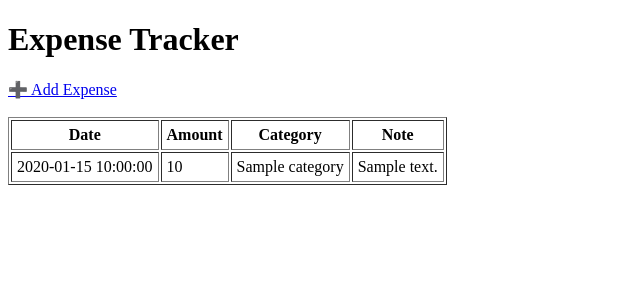
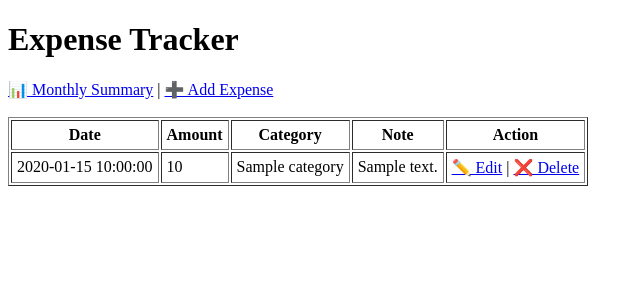
Before and after one commit to diishha/expense-tracker, a Flask app: template templates/index.html in a window 1280 px wide. Shown: the top 300 px of the page, without its empty margins (0-643 px from the left). Run offline with Flask 3, Linux system fonts and the light colour scheme; the template is opened without the code that fills it: most values are stand-ins (such as "Sample title", 1, 10 or a date in 2020).

Commit message:
Add monthly summary page with totals per month

```diff
--- a/app.py
+++ b/app.py
@@ -3,11 +3,14 @@ from expense_tracker import read_expenses, write_expenses
 
 app = Flask(__name__)
 
+# Home page – show all expenses
 @app.route("/")
 def home():
     expenses = read_expenses()
     return render_template("index.html", expenses=expenses)
 
+
+# Add expense page
 @app.route("/add", methods=["GET", "POST"])
 def add_expense():
     if request.method == "POST":
@@ -28,5 +31,68 @@ def add_expense():
 
     return render_template("add.html")
 
+
+# Delete expense
+@app.route("/delete/<int:expense_id>")
+def delete_expense(expense_id):
+    expenses = read_expenses()
+
+    updated_expenses = []
+    for expense in expenses:
+        if int(expense["id"]) != expense_id:
+            updated_expenses.append(expense)
+
+    write_expenses(updated_expenses)
+    return redirect("/")
+
+# Edit expense
+@app.route("/edit/<int:expense_id>", methods=["GET", "POST"])
+def edit_expense(expense_id):
+    expenses = read_expenses()
+
+    # Find the expense to edit
+    expense_to_edit = None
+    for expense in expenses:
+        if int(expense["id"]) == expense_id:
+            expense_to_edit = expense
+            break
+
+    if not expense_to_edit:
+        return redirect("/")  # if ID not found
+
+    if request.method == "POST":
+        # Update values
+        expense_to_edit["date"] = request.form["date"]
+        expense_to_edit["amount"] = request.form["amount"]
+        expense_to_edit["category"] = request.form["category"]
+        expense_to_edit["note"] = request.form["note"]
+
+        write_expenses(expenses)  # save updated list
+        return redirect("/")
+
+    return render_template("edit.html", expense=expense_to_edit)
+
+from collections import defaultdict
+from datetime import datetime
+
+# Monthly summary
+@app.route("/summary")
+def monthly_summary():
+    expenses = read_expenses()
+
+    summary = defaultdict(float)  # month → total
+
+    for expense in expenses:
+        # Convert date string to month name e.g., '2026-01-28' → 'Jan 2026'
+        date_obj = datetime.strptime(expense["date"], "%Y-%m-%d")
+        month_str = date_obj.strftime("%b %Y")
+        summary[month_str] += float(expense["amount"])
+
+    # Sort summary by month
+    summary = dict(sorted(summary.items(), key=lambda x: datetime.strptime(x[0], "%b %Y")))
+
+    return render_template("summary.html", summary=summary)
+
+
 if __name__ == "__main__":
     app.run(debug=True)
--- a/templates/index.html
+++ b/templates/index.html
@@ -7,8 +7,11 @@
     <h1>Expense Tracker</h1>
 
     {% if expenses %}
-    <a href="/add">➕ Add Expense</a>
+    <a href="/summary">📊 Monthly Summary</a> |
+<a href="/add">➕ Add Expense</a>
 <br><br>
+
+
 
         <table border="1" cellpadding="5">
             <tr>
@@ -16,6 +19,8 @@
                 <th>Amount</th>
                 <th>Category</th>
                 <th>Note</th>
+                <th>Action</th>
+
             </tr>
             {% for expense in expenses %}
             <tr>
@@ -23,6 +28,11 @@
                 <td>{{ expense.amount }}</td>
                 <td>{{ expense.category }}</td>
                 <td>{{ expense.note }}</td>
+                <td>
+    <a href="/edit/{{ expense.id }}">✏️ Edit</a> |
+    <a href="/delete/{{ expense.id }}" onclick="return confirm('Delete this expense?')">❌ Delete</a>
+</td>
+
             </tr>
             {% endfor %}
         </table>
```
Also changed, not shown: templates/summary.html (added, +29 -0 lines).
